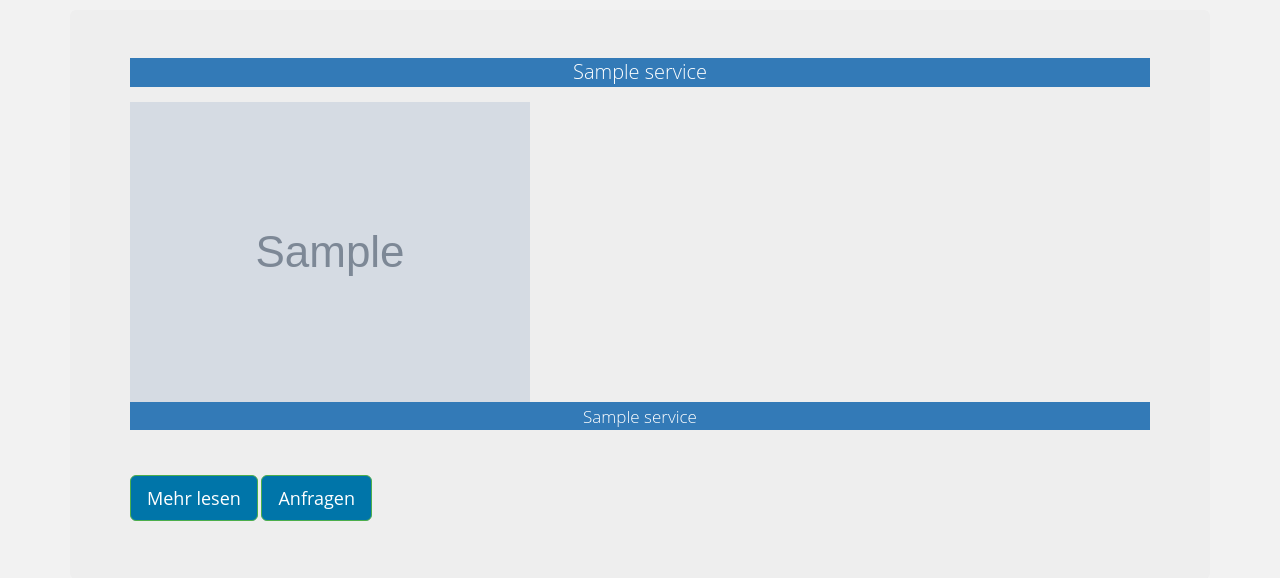
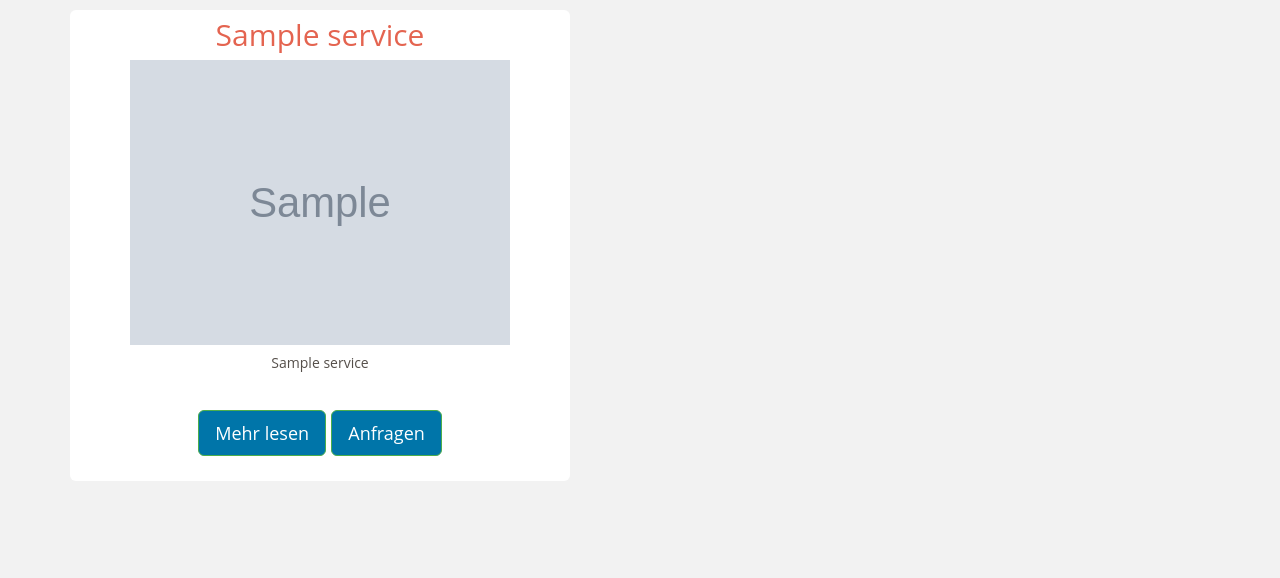
Before and after one commit to jonasrothfuss/genkon_app, a Django app: template survey/templates/survey/results.html in a window 1280 px wide. Shown: the top 578 px of the page. Run offline with Django 3.2, Linux system fonts and the light colour scheme; the template is opened without the code that fills it: values that come from a table or form of the project are taken from there, others are empty; tables that the repository leaves empty hold one stand-in row (values such as "Sample post"); grey boxes marked "Sample" are stand-in pictures; parts of the project's set-up code (start-up, migrations or seed data) failed here and were passed over; some libraries are stand-ins or nearby versions.

Commit message:
variouschanges

```diff
--- a/genkon_app/settings.py
+++ b/genkon_app/settings.py
@@ -121,6 +121,7 @@
 STATIC_URL = '/static/'
 STATIC_ROOT = 'staticfiles'
 
+
 STATICFILES_DIRS = (
     os.path.join(BASE_DIR, 'static'),
 )
--- a/survey/templates/survey/results.html
+++ b/survey/templates/survey/results.html
@@ -10,21 +10,32 @@
 {% if matched_services_list %}
     {% for service in matched_services_list %}
 
-<div class="jumbotron">
-    <p class="bg-primary">
-    <large>{{service.service_title}}</large>
-    </p>
-    <img src="/static/images/{{service.service_image}}" alt="My image"/>
-    <p class="bg-primary">
-    <small>{{service.service_subtitle}}</small>
-    </p>
-    <button type="button" class="btn btn-lg btn-success">Mehr lesen</button>
-    <button type="button" class="btn btn-lg btn-success">Anfragen</button>
+<div class="jumbotron services">
+    <h2>{{service.service_title}}</h2>
+    <img src="/static/{{service.service_image}}" alt="My image" style=" width:100%"/>
+    <h5>{{service.service_subtitle}}</h5>
+    <div class="row">
+    <div class="col-xs-12">
+        <p><a class="btn btn-lg btn-success"  role="button">Mehr lesen</a>
+        <a class="btn btn-lg btn-success"  role="button">Anfragen</a></p>
+    </div>
+
+</div>
 </div>
     {% endfor %}
 
 {% else %}
+<div class="jumbotron">
     <p>Leider konnten keine Ergebnisse für Deine Antworten gefunden werden.</p>
+    <div class="row">
+    <div class="col-xs-12">
+        <p><a class="btn btn-lg btn-success" href="{% url 'skills' %}" role="button">Zurück</a>
+        <a class="btn btn-lg btn-success" href="{% url 'profile_data' %}" role="button">Weiter</a></p>
+    </div>
+
+</div>
+</div>
+
 {% endif %}
 </div>
 
```
Also changed, not shown: services/IMG_8598.jpg (added), static/services/Einkaufsservice.jpg (renamed from static/images/Einkaufsservice.jpg), static/services/IMG_8598.jpg (added), static/services/RTEmagicC_49ccd985ff.jpg.jpg (renamed from static/images/RTEmagicC_49ccd985ff.jpg), survey/migrations/0008_auto_20170501_1459.py (added).
